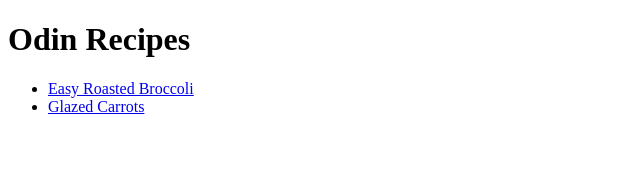
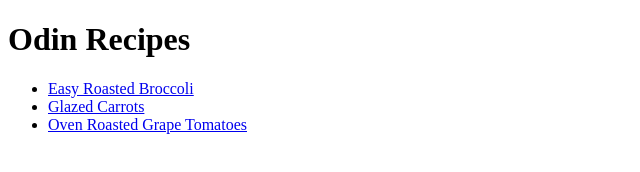
Before and after one commit to luizgdev/odin-recipes, a plain HTML site: page index.html in a window 1280 px wide. Shown: the whole page, without its empty margins (0-640 px from the left). Drawn offline with Linux system fonts and the light colour scheme.

Commit message:
adding new recipe

```diff
--- a/index.html
+++ b/index.html
@@ -7,9 +7,11 @@
     <body>
         <h1>Odin Recipes</h1>
         <ul>
-            <li><a href="./recipes/easy-roasted-broccoli.html"> Easy Roasted Broccoli</a></li>
+            <li><a href="./recipes/easy-roasted-broccoli.html"> Easy Roasted
+                    Broccoli</a></li>
             <li><a href="./recipes/glazed-carrots.html"> Glazed Carrots</a></li>
+            <li><a href="./recipes/oven-roasted-grape-tomatoes.html">Oven
+                    Roasted Grape Tomatoes</a></li>
         </ul>
-
     </body>
 </html>
```
